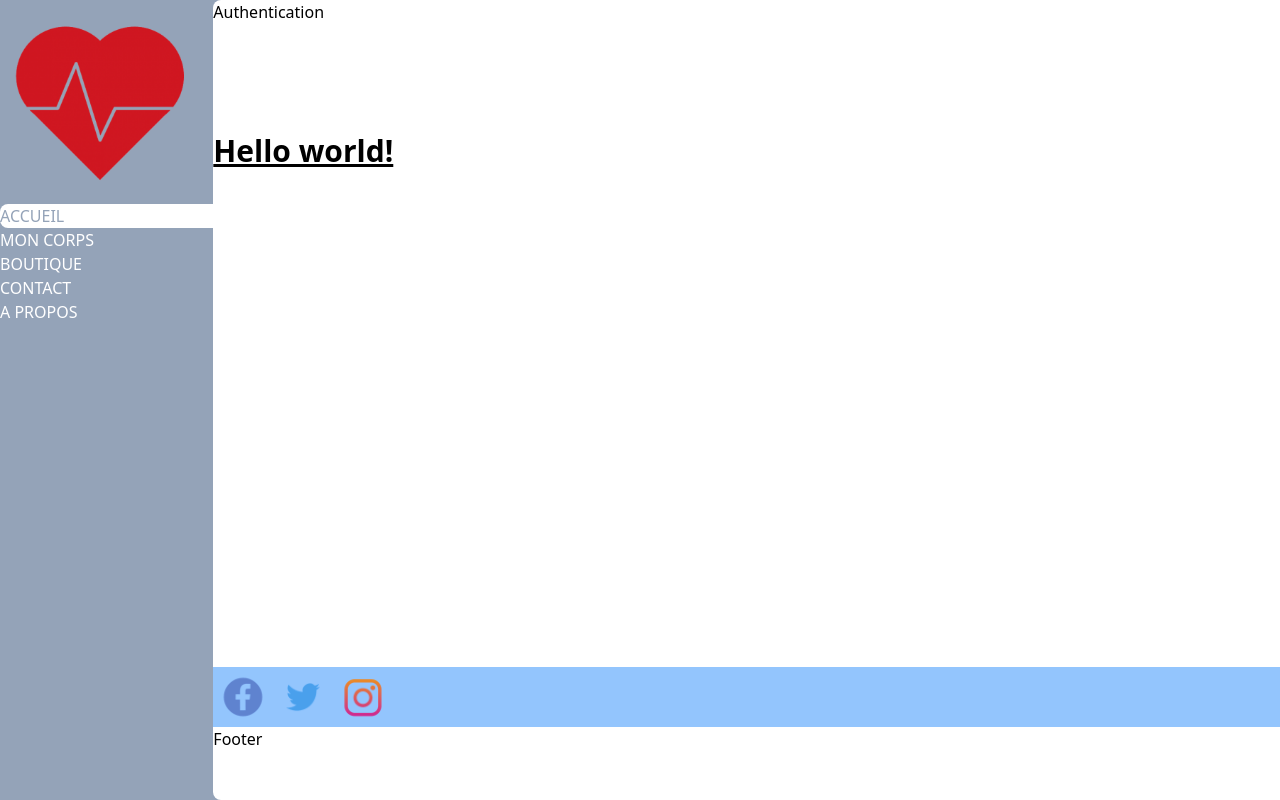
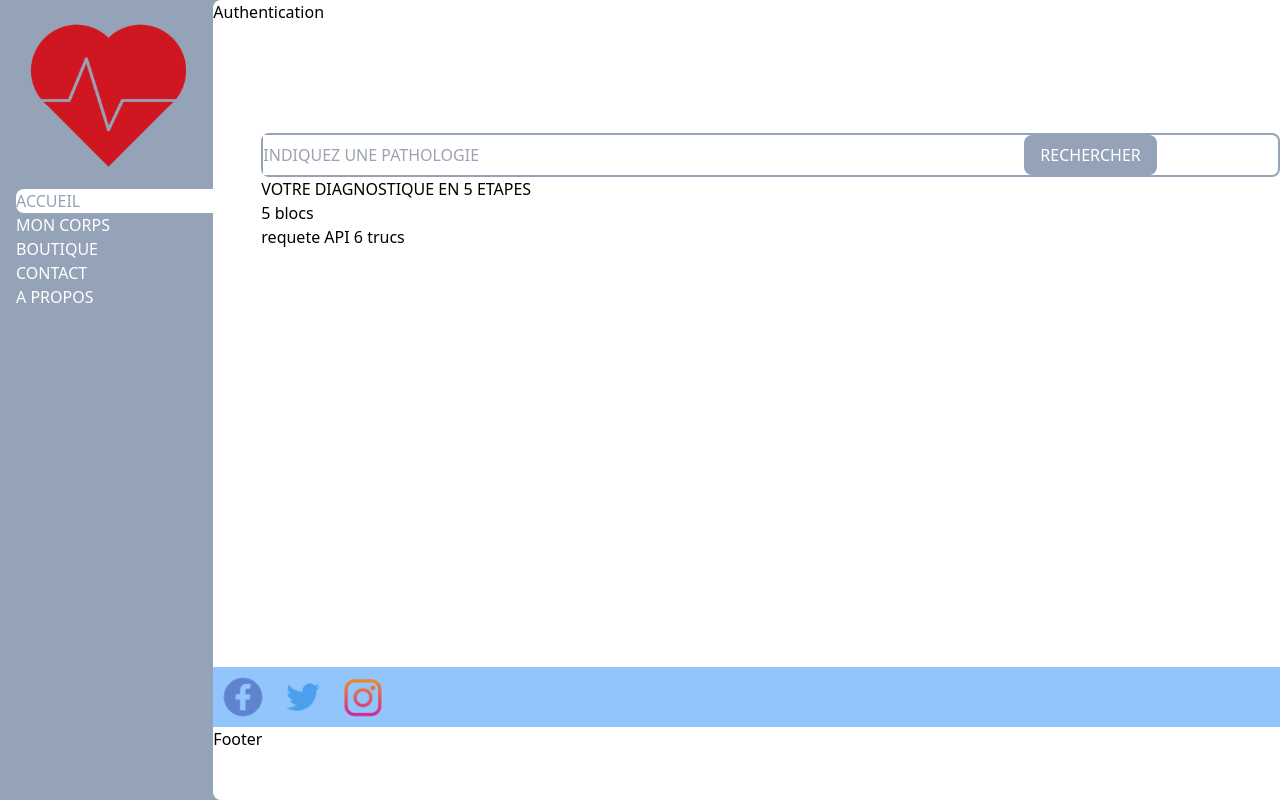
Before and after one commit to Charmander-Team/fo-diag-plus, a Next.js app: page / in a window 1280 px wide. Built offline with nearby package versions, Linux system fonts and the light colour scheme.

Commit message:
add Button Component && update homepage

```diff
--- /dev/null
+++ b/Components/Button.jsx
@@ -0,0 +1,9 @@
+const Button = ({ label, onClick=null, classList = "" }) => {
+    return(
+        <button onClick={onClick} className={`rounded-lg py-2 px-4 ${classList}`}>
+            {label}
+        </button>
+    );
+}
+
+export default Button;
--- a/pages/_app.jsx
+++ b/pages/_app.jsx
@@ -15,7 +15,7 @@ const MyApp = ({Component, pageProps}) => {
 
             <div className="relative min-h-screen flex bg-slate-400">
 
-                <nav className="basis-1/6 text-white">
+                <nav className="basis-1/6 text-white pl-4">
                     <SideBar/>
                 </nav>
 
@@ -25,7 +25,7 @@ const MyApp = ({Component, pageProps}) => {
                         <Authentication/>
                     </aside>
 
-                    <main className="row-span-4">
+                    <main className="row-span-4 pl-12">
                         <Component {...pageProps} />
                     </main>
 
--- a/pages/index.jsx
+++ b/pages/index.jsx
@@ -1,9 +1,23 @@
+import Button from "../Components/Button";
+
 const Home = () => {
     return (
         <>
-            <h1 className="text-3xl font-bold underline">
-                Hello world!
-            </h1>
+
+            <form className="border-2 border-slate-400 rounded-lg flex">
+
+                <input className="basis-3/4" type="text" placeholder="INDIQUEZ UNE PATHOLOGIE"/>
+
+                <Button label="RECHERCHER" classList="bg-slate-400 text-white"/>
+
+            </form>
+
+            <div>VOTRE DIAGNOSTIQUE EN 5 ETAPES</div>
+
+            <div>5 blocs</div>
+
+            <div>requete API 6 trucs</div>
+
         </>
     )
 }
```
